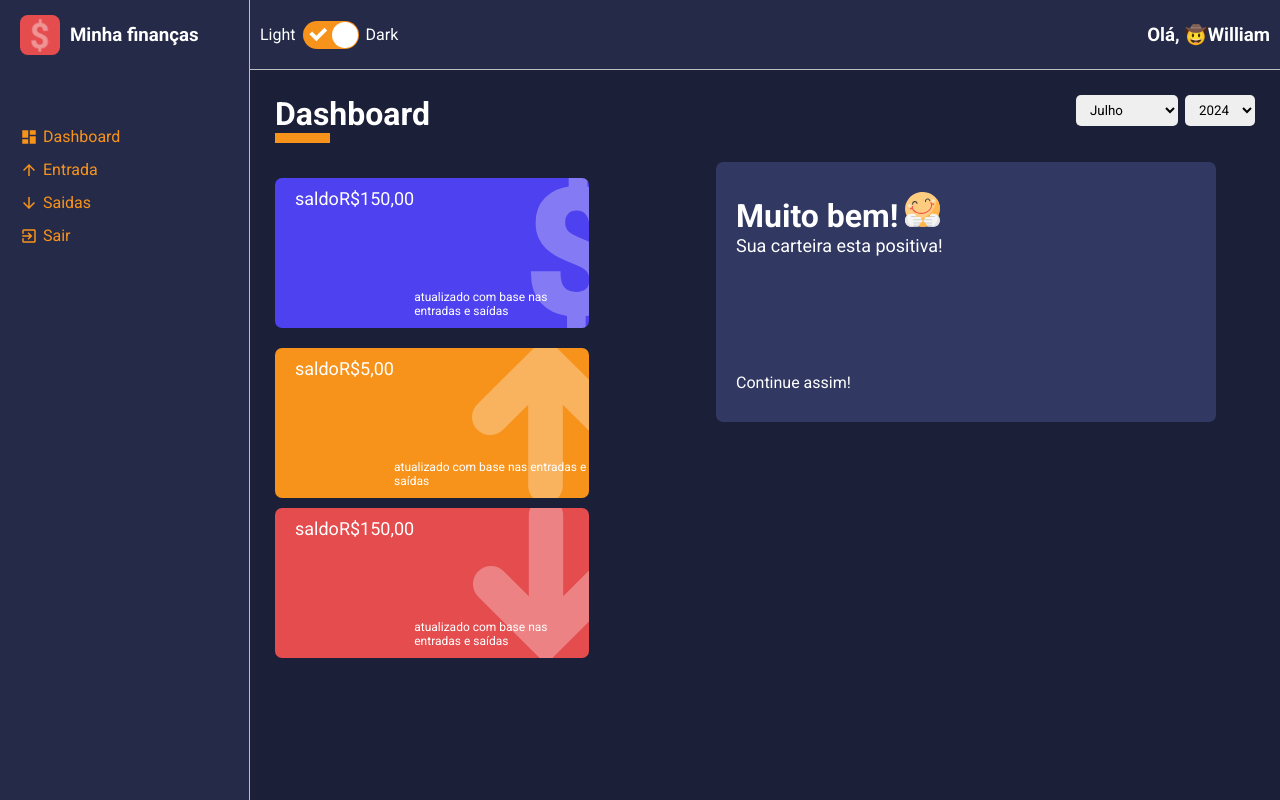
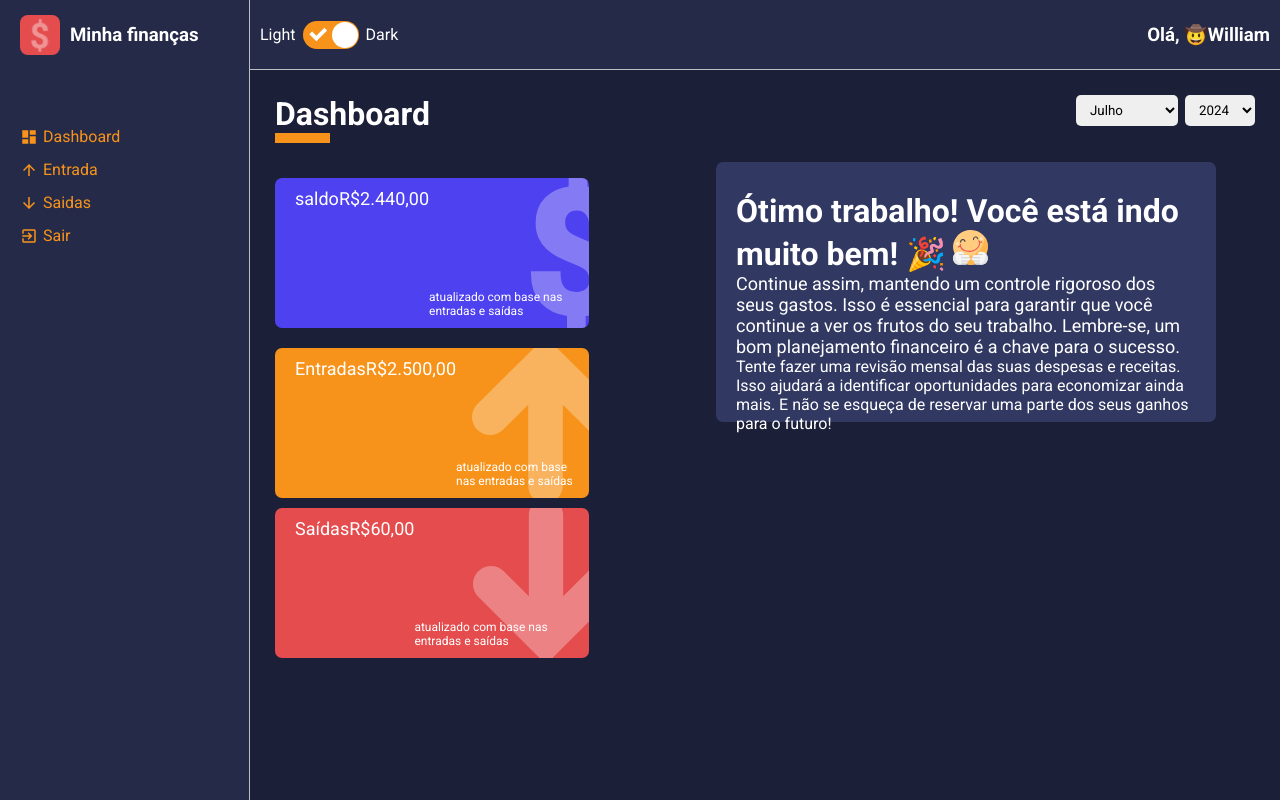
Before and after one commit to WilliamProgramadorBR/Gerenciador-financeiro, a React (Create React App) app: page / in a window 1280 px wide. Built offline with nearby package versions, Linux system fonts and the light colour scheme.

Commit message:
Update index.tsx

```diff
--- a/src/Page/Dashboard/index.tsx
+++ b/src/Page/Dashboard/index.tsx
@@ -11,6 +11,7 @@ import WalletBox from '../../components/WalletBox';
 import MessageBox from '../../components/MessageBox';
 import happyImg from '../../assets/happy.svg'
 import sadImg from '../../assets/sad.svg'
+import { title } from 'process';
 
 const Dashboard: React.FC = () =>{
     const [monthSelected, setMonthSelected] = useState<number>(new Date().getMonth() + 1);
@@ -51,6 +52,73 @@ const Dashboard: React.FC = () =>{
         });
       }, []);
 
+      const totalExpenses = useMemo(() =>{
+        let total: number =0;
+
+        expenses.forEach(item =>{
+          const date = new Date(item.date);
+          const year = date.getFullYear();
+          const month = date.getMonth() +1;
+          if(month === monthSelected && year === yearSelected){
+           try{
+            total += Number(item.amount)
+           }catch(error){
+            throw new Error('Não é um ano valido')
+           }  // Ligar no back end
+          }
+        })
+        return total;
+      },[monthSelected, yearSelected])
+
+      const totalGains = useMemo(() =>{
+        let total: number =0;
+
+        gains.forEach(item =>{
+          const date = new Date(item.date);
+          const year = date.getFullYear();
+          const month = date.getMonth() +1;
+          if(month === monthSelected && year === yearSelected){
+           try{
+            total += Number(item.amount)
+           }catch(error){
+            throw new Error('Não é um ano valido')
+           }  // Ligar no back end
+          }
+        })
+        return total;
+      },[monthSelected, yearSelected])
+
+      const totalBalance = useMemo(()=>{
+
+              return totalGains - totalExpenses;
+
+      },[totalGains, totalExpenses])
+
+      const message = useMemo(()=>{
+            if(totalBalance < 0){
+              return {
+                title: "Que pena :(",
+                description:"Neste mês, você gastou muito. Até mais do que deveria.",
+                footerText:"Verifique seus gatos e tente cortar algumas despesas. É sempre bom, economizar no crédito, para não pagar juros",
+                icon:sadImg
+              }
+            }else if(totalBalance == 0){
+              return {
+              title: "Ufaa! Essa foi por pouco, ein! Vamos focar no lucro agora ;)",
+              description:"Vamos evitar gastos elevados, para manter na progressão. Sempre importante colocar as coisas na ponta do lápis.",
+              footerText:"Evite lanches caros, também é importante manter o cartão de crédito guardadinho, não se esqueça de pelo menos guardar 5% do que arrecada ao mês.",
+              icon: happyImg
+            }
+      }else{
+        return{
+          title: "Ótimo trabalho! Você está indo muito bem! 🎉",
+          description: "Continue assim, mantendo um controle rigoroso dos seus gastos. Isso é essencial para garantir que você continue a ver os frutos do seu trabalho. Lembre-se, um bom planejamento financeiro é a chave para o sucesso.",
+          footerText: "Tente fazer uma revisão mensal das suas despesas e receitas. Isso ajudará a identificar oportunidades para economizar ainda mais. E não se esqueça de reservar uma parte dos seus ganhos para o futuro!",
+          icon: happyImg
+        }
+      }
+    },[totalBalance])
+
     const handleMonthSelected = (month: string) => {
         try {
           const parseMonth = Number(month);
@@ -87,29 +155,29 @@ const Dashboard: React.FC = () =>{
               <Content>
               <WalletBox
               title="saldo"
-              amount={150.00}
+              amount={totalBalance}
               footerlabel={"atualizado com base nas entradas e saídas"}
               icon="dolar"
               color="#4e41f0"/>
               </Content>
               <WalletBox
-              title="saldo"
-              amount={5.000}
+              title="Entradas"
+              amount={totalGains}
               footerlabel={"atualizado com base nas entradas e saídas"}
               icon="arrowUp"
               color="#f7931b"/>
 
               <WalletBox
-              title="saldo"
-              amount={150.00}
+              title="Saídas"
+              amount={totalExpenses}
               footerlabel={"atualizado com base nas entradas e saídas"}
               icon="arrowDonw"
               color="#e44c4e"/>
         <MessageBox
-        title='Muito bem!'
-        description='Sua carteira esta positiva!'
-        footerText='Continue assim!'
-        icon={happyImg}/>
+        title={message.title}
+        description={message.description}
+        footerText={message.footerText}
+        icon={message.icon}/>
         </Container></div>
     );
 }
```
